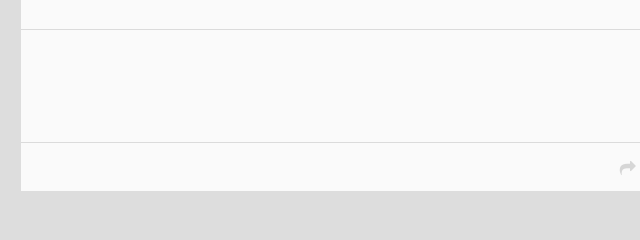
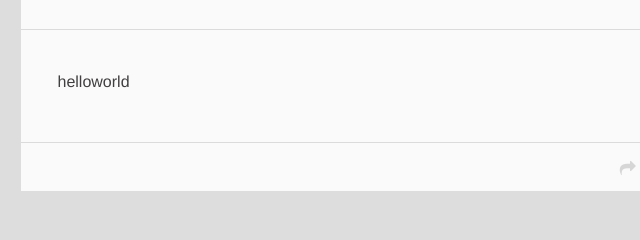
Before and after one commit to TremblingBlueStar/TremblingBlueStar.github.io, a plain HTML site: page 2017/04/15/helloworld/index.html in a window 1280 px wide. Shown: the part 287-527 px from the top of the page, 17-657 px from the left. Drawn offline with Linux system fonts and the light colour scheme; a script that the page names is missing.

Commit message:
Site updated: 2017-04-15 17:11:26

```diff
--- a/2017/04/15/helloworld/index.html
+++ b/2017/04/15/helloworld/index.html
@@ -11,14 +11,17 @@
 
 
 
-    <meta name="keywords">
+    <meta name="description" content="helloworld">
+<meta name="keywords">
 <meta property="og:type" content="article">
 <meta property="og:title" content="helloworld">
 <meta property="og:url" content="http://yoursite.com/2017/04/15/helloworld/index.html">
 <meta property="og:site_name" content="Hexo">
-<meta property="og:updated_time" content="2017-04-15T09:07:37.849Z">
+<meta property="og:description" content="helloworld">
+<meta property="og:updated_time" content="2017-04-15T09:11:03.608Z">
 <meta name="twitter:card" content="summary">
 <meta name="twitter:title" content="helloworld">
+<meta name="twitter:description" content="helloworld">
 
 
     <link rel="alternative" href="/atom.xml" title="Hexo" type="application/atom+xml">
@@ -98,6 +101,7 @@
 
 		</div>
 
+		<p>helloworld</p>
 
 	</div>
 		<footer class="article-footer clearfix">
--- a/index.html
+++ b/index.html
@@ -91,6 +91,7 @@
 </header>
     <div class="article-content">
 
+        <p>helloworld</p>
 
 
 
```
